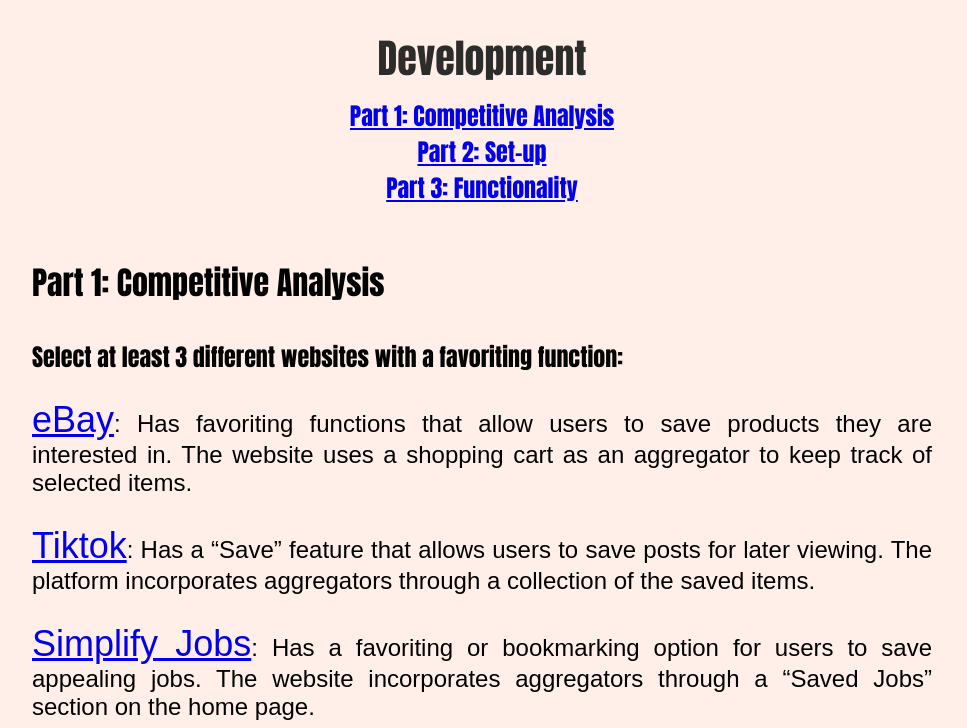
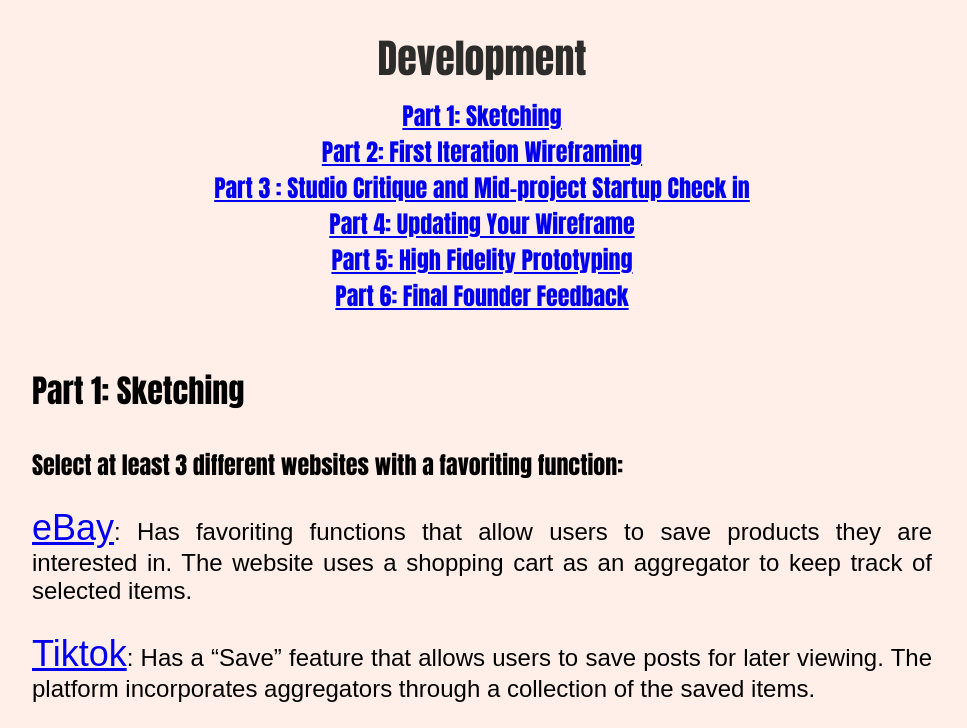
Before and after one commit to alejack312/submission-page-III, a plain HTML site: page index.html in a window 1280 px wide. Shown: the top 728 px of the page, without its empty margins (158-1125 px from the left). Drawn offline with Linux system fonts and the light colour scheme.

Commit message:
feat: added sections by assignment parts

```diff
--- a/index.html
+++ b/index.html
@@ -23,10 +23,13 @@
           <nav class="menu">
             <ul>
               <li>
-                <a href="#part-one">Part 1: Competitive Analysis</a>
+                <a href="#part-one">Part 1: Sketching</a>
               </li>
-              <li><a href="#part-two">Part 2: Set-up </a></li>
-               <li><a href="#part-three">Part 3: Functionality </a></li>
+              <li><a href="#part-two">Part 2: First Iteration Wireframing </a></li>
+               <li><a href="#part-three">Part 3 : Studio Critique and Mid-project Startup Check in </a></li>
+               <li><a href="#part-three">Part 4: Updating Your Wireframe </a></li>
+               <li><a href="#part-three">Part 5: High Fidelity Prototyping </a></li>
+                <li><a href="#part-three">Part 6: Final Founder Feedback </a></li>
             </ul>
           </nav>
         </header>
@@ -34,7 +37,7 @@
         <div class="intro">
           <div class="self-descrip">
             <h2 class="subheading" id="part-one">
-              Part 1: Competitive Analysis
+              Part 1: Sketching
             </h2>
 
             <h3>
```
